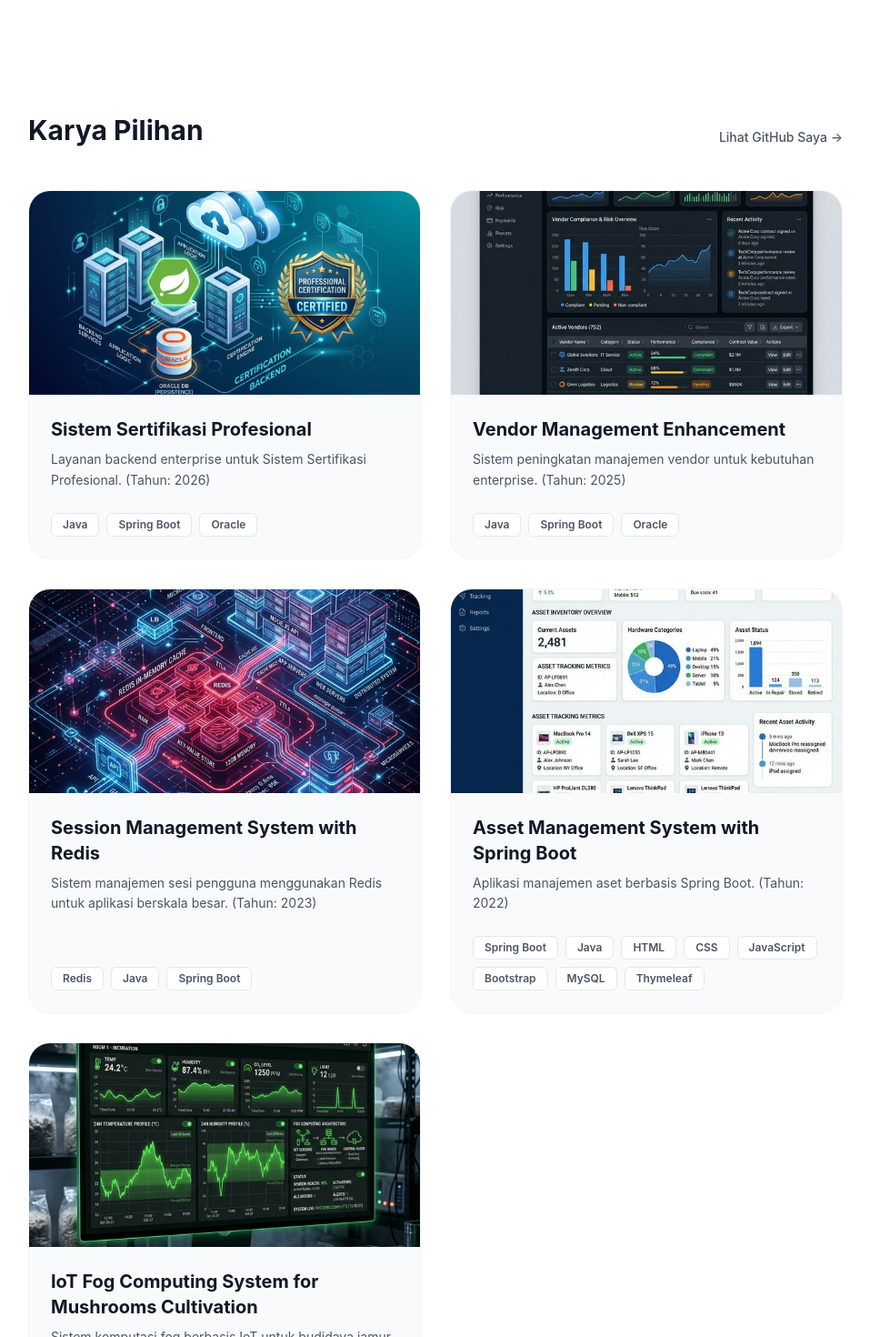
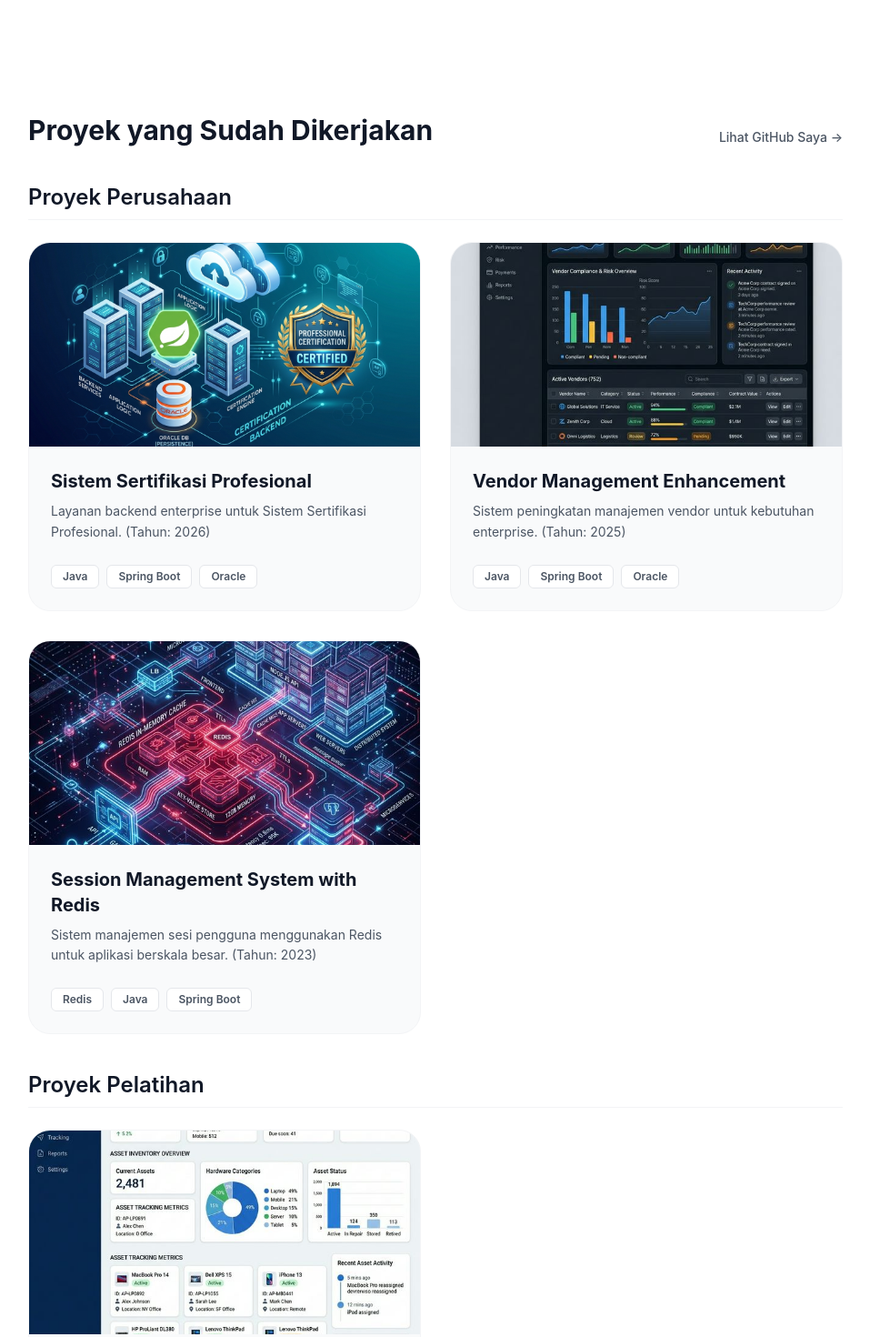
Before and after one commit to bintangmada/bintangmada.github.io, a React (Vite) app: page / in a window 1280 px wide. Shown: the part 600-2070 px from the top of the page at 91% size, without its empty margins (161-1118 px from the left). Built offline with nearby package versions, Linux system fonts and the light colour scheme.

Commit message:
update content and components

```diff
--- a/package.json
+++ b/package.json
@@ -15,7 +15,8 @@
     "framer-motion": "^12.38.0",
     "react": "^19.2.4",
     "react-dom": "^19.2.4",
-    "react-github-calendar": "^5.0.9"
+    "react-github-calendar": "^5.0.9",
+    "react-icons": "^5.7.0"
   },
   "devDependencies": {
     "@eslint/js": "^9.39.4",
--- a/src/components/Projects.jsx
+++ b/src/components/Projects.jsx
@@ -1,12 +1,24 @@
+import { useMemo } from "react";
+
 const Projects = ({ data }) => {
   const { projects, personal, ui } = data;
 
+  const groupedProjects = useMemo(() => {
+    const visible = projects.filter(p => !p.hidden);
+    const groups = {};
+    visible.forEach(p => {
+      const cat = p.category || "Lain-lain / Others";
+      if (!groups[cat]) groups[cat] = [];
+      groups[cat].push(p);
+    });
+    return groups;
+  }, [projects]);
+
   return (
-    <section id="projects" className="flex flex-col gap-8">
+    <section id="projects" className="flex flex-col gap-10">
 
       <div className="flex flex-col md:flex-row md:items-end justify-between gap-4">
         <div>
-
             <h2 className="text-3xl font-bold">{ui.projects || "Some things I've built"}</h2>
         </div>
         <a href={personal.github} target="_blank" rel="noreferrer" className="text-sm font-medium text-text-muted-light dark:text-text-muted-dark hover:text-text-main-light dark:hover:text-text-main-dark flex items-center gap-1 transition-colors">
@@ -14,8 +26,12 @@ const Projects = ({ data }) => {
         </a>
       </div>
 
-      <div className="grid grid-cols-1 md:grid-cols-2 gap-8 mt-4">
-        {projects.filter(p => !p.hidden).map((project, index) => (
+      <div className="flex flex-col gap-10">
+        {Object.entries(groupedProjects).map(([category, catProjects]) => (
+          <div key={category} className="flex flex-col gap-6">
+            <h3 className="text-2xl font-semibold border-b border-border-light dark:border-border-dark pb-2 text-text-main-light dark:text-text-main-dark">{category}</h3>
+            <div className="grid grid-cols-1 md:grid-cols-2 gap-8">
+              {catProjects.map((project, index) => (
                 <div key={index} className="bg-card-light dark:bg-card-dark rounded-3xl overflow-hidden border border-border-light dark:border-border-dark flex flex-col hover:shadow-md transition-shadow">
 
                   <div className="w-full h-48 md:h-56 bg-gray-200 dark:bg-gray-800">
@@ -42,12 +58,12 @@ const Projects = ({ data }) => {
                             </span>
                           ))}
                         </div>
-                  {/* <a href={project.link} target="_blank" rel="noreferrer" className="text-text-muted-light dark:text-text-muted-dark hover:text-accent-light dark:hover:text-accent-dark-text transition-colors p-2">
-                    <svg className="w-5 h-5" fill="none" stroke="currentColor" viewBox="0 0 24 24"><path strokeLinecap="round" strokeLinejoin="round" strokeWidth="2" d="M10 6H6a2 2 0 00-2 2v10a2 2 0 002 2h10a2 2 0 002-2v-4M14 4h6m0 0v6m0-6L10 14"></path></svg>
-                  </a> */}
                     </div>
                   </div>
 
+                </div>
+              ))}
+            </div>
           </div>
         ))}
       </div>
--- a/src/data/portfolio.json
+++ b/src/data/portfolio.json
@@ -80,7 +80,7 @@
         },
         "educations": [
             {
-                "degree": "Sarjana Teknik Informatika / Ilmu Komputer",
+                "degree": "Sarjana Teknik Informatika",
                 "institution": "Universitas Brawijaya",
                 "year": "2015",
                 "description": "Fokus: Jaringan Komputer, Keamanan Jaringan, dan Sistem Terdistribusi (IPK: 3.31)"
@@ -99,7 +99,7 @@
                 ]
             },
             {
-                "role": "Application Developer Jr.",
+                "role": "Application Developer",
                 "company": "PT Mitra Integrasi Informatika",
                 "duration": "Nov 2022 - Sekarang",
                 "description": "Membangun sistem backend dengan Java Spring Boot. Membuat proyek fullstack menggunakan Java, Thymeleaf, HTML, CSS, dan JS.",
@@ -113,7 +113,7 @@
                 ]
             },
             {
-                "role": "IT Developer",
+                "role": "Network Engineer",
                 "company": "Aan Safaat Permadi & Partners",
                 "duration": "Jan 2019 - Apr 2019",
                 "description": "Merancang dan mengembangkan sistem captive portal menggunakan Raspberry Pi. Mengintegrasikan FreeRadius, DaloRadius, dan CoovaChilli.",
@@ -138,6 +138,7 @@
         "projects": [
             {
                 "title": "Sistem Sertifikasi Profesional",
+                "category": "Proyek Perusahaan",
                 "description": "Layanan backend enterprise untuk Sistem Sertifikasi Profesional. (Tahun: 2026)",
                 "tags": [
                     "Java",
@@ -149,6 +150,7 @@
             },
             {
                 "title": "Vendor Management Enhancement",
+                "category": "Proyek Perusahaan",
                 "description": "Sistem peningkatan manajemen vendor untuk kebutuhan enterprise. (Tahun: 2025)",
                 "tags": [
                     "Java",
@@ -160,6 +162,7 @@
             },
             {
                 "title": "Session Management System with Redis",
+                "category": "Proyek Perusahaan",
                 "description": "Sistem manajemen sesi pengguna menggunakan Redis untuk aplikasi berskala besar. (Tahun: 2023)",
                 "tags": [
                     "Redis",
@@ -171,6 +174,7 @@
             },
             {
                 "title": "Asset Management System with Spring Boot",
+                "category": "Proyek Pelatihan",
                 "description": "Aplikasi manajemen aset berbasis Spring Boot. (Tahun: 2022)",
                 "tags": [
                     "Spring Boot",
@@ -187,6 +191,7 @@
             },
             {
                 "title": "HR Schema CRUD",
+                "category": "Proyek Pelatihan",
                 "hidden": true,
                 "description": "Operasi CRUD sederhana untuk skema HR. (Tahun: 2022)",
                 "tags": [
@@ -199,6 +204,7 @@
             },
             {
                 "title": "IoT Fog Computing System for Mushrooms Cultivation",
+                "category": "Proyek Skripsi / Akademik",
                 "description": "Sistem komputasi fog berbasis IoT untuk budidaya jamur. (Tahun: 2021)",
                 "tags": [
                     "IoT",
@@ -212,6 +218,7 @@
             },
             {
                 "title": "Clothing Store Landing Page & PWA",
+                "category": "Proyek Pelatihan",
                 "hidden": true,
                 "description": "Halaman landing untuk toko pakaian dengan fitur Progressive Web App (PWA). (Tahun: 2020)",
                 "tags": [
@@ -236,7 +243,7 @@
             "focusTitle": "Area Fokus",
             "education": "Pendidikan",
             "experience": "Pengalaman Kerja",
-            "projects": "Karya Pilihan",
+            "projects": "Proyek yang Sudah Dikerjakan",
             "viewGithub": "Lihat GitHub Saya",
             "contactTitle": "Mari Terhubung",
             "contactDesc": "Saya terbuka untuk peluang baru dan kolaborasi.",
@@ -251,7 +258,7 @@
             "namePlaceholder": "John Doe",
             "subjectPlaceholder": "Tawaran Proyek",
             "messagePlaceholder": "Ceritakan bagaimana saya bisa membantu Anda...",
-            "training": "Pelatihan & Sertifikasi",
+            "training": "Pelatihan",
             "organizations": "Organisasi & Kepanitiaan"
         },
         "trainings": [
@@ -259,19 +266,19 @@
                 "degree": "Java Coding Camp",
                 "institution": "PT Mitra Integrasi Informatika",
                 "year": "2022-2023",
-                "description": "Pelatihan dan Sertifikasi."
+                "description": "Pelatihan."
             },
             {
                 "degree": "Fullstack Web Designer",
                 "institution": "BuildWithAngga",
                 "year": "2020",
-                "description": "Pelatihan dan Sertifikasi."
+                "description": "Pelatihan."
             },
             {
                 "degree": "Progressive Web Apps",
                 "institution": "BuildWithAngga",
                 "year": "2020",
-                "description": "Pelatihan dan Sertifikasi."
+                "description": "Pelatihan."
             }
         ],
         "organizations": [
@@ -386,7 +393,7 @@
         },
         "educations": [
             {
-                "degree": "Bachelor Degree in Informatics / Computer Science",
+                "degree": "Bachelor Degree in Informatics",
                 "institution": "Brawijaya University",
                 "year": "2015",
                 "description": "Focus: Computer Networking, Network Security, and Distributed Systems. GPA : 3.31"
@@ -405,7 +412,7 @@
                 ]
             },
             {
-                "role": "Application Developer Jr.",
+                "role": "Application Developer",
                 "company": "PT Mitra Integrasi Informatika",
                 "duration": "Nov 2022 - Present",
                 "description": "Built backend systems with Java Spring Boot. Created fullstack projects using Java, Thymeleaf, HTML, CSS, and JS.",
@@ -419,7 +426,7 @@
                 ]
             },
             {
-                "role": "IT Developer",
+                "role": "Network Engineer",
                 "company": "Aan Safaat Permadi & Partners",
                 "duration": "Jan 2019 - Apr 2019",
                 "description": "Designed and developed captive portal system using Raspberry Pi. Integrated FreeRadius, DaloRadius, and CoovaChilli.",
@@ -444,6 +451,7 @@
         "projects": [
             {
                 "title": "Professional Certification System",
+                "category": "Company Projects",
                 "description": "Enterprise backend services for Professional Certification System. (Year: 2026)",
                 "tags": [
                     "Java",
@@ -455,6 +463,7 @@
             },
             {
                 "title": "Vendor Management Enhancement",
+                "category": "Company Projects",
                 "description": "An enhanced vendor management system for enterprise needs. (Year: 2025)",
                 "tags": [
                     "Java",
@@ -466,6 +475,7 @@
             },
             {
                 "title": "Session Management System with Redis",
+                "category": "Company Projects",
                 "description": "User session management system using Redis for scalable applications. (Year: 2023)",
                 "tags": [
                     "Redis",
@@ -477,6 +487,7 @@
             },
             {
                 "title": "Asset Management System with Spring Boot",
+                "category": "Training Projects",
                 "description": "Asset management application built with Spring Boot. (Year: 2022)",
                 "tags": [
                     "Spring Boot",
@@ -493,6 +504,7 @@
             },
             {
                 "title": "HR Schema CRUD",
+                "category": "Training Projects",
                 "hidden": true,
                 "description": "Simple CRUD operations for HR schemas. (Year: 2022)",
                 "tags": [
@@ -505,6 +517,7 @@
             },
             {
                 "title": "IoT Fog Computing System for Mushrooms Cultivation",
+                "category": "Thesis / Academic Projects",
                 "description": "IoT-based fog computing system for mushroom cultivation. (Year: 2021)",
                 "tags": [
                     "IoT",
@@ -518,6 +531,7 @@
             },
             {
                 "title": "Clothing Store Landing Page & PWA",
+                "category": "Training Projects",
                 "hidden": true,
                 "description": "Landing page and Progressive Web App (PWA) for a clothing store. (Year: 2020)",
                 "tags": [
@@ -542,7 +556,7 @@
             "focusTitle": "Focus Areas",
             "education": "Education",
             "experience": "Work Experience",
-            "projects": "Selected Works",
+            "projects": "Completed Projects",
             "viewGithub": "View My GitHub",
             "contactTitle": "Let's Connect",
             "contactDesc": "I'm open to new opportunities and collaborations.",
@@ -557,7 +571,7 @@
             "namePlaceholder": "John Doe",
             "subjectPlaceholder": "Project Offer",
             "messagePlaceholder": "Tell me how I can help you...",
-            "training": "Training & Certification",
+            "training": "Training",
             "organizations": "Organizations & Committees"
         },
         "trainings": [
@@ -565,19 +579,19 @@
                 "degree": "Java Coding Camp",
                 "institution": "PT Mitra Integrasi Informatika",
                 "year": "2022-2023",
-                "description": "Training and Certification."
+                "description": "Training."
             },
             {
                 "degree": "Fullstack Web Designer",
                 "institution": "BuildWithAngga",
                 "year": "2020",
-                "description": "Training and Certification."
+                "description": "Training."
             },
             {
                 "degree": "Progressive Web Apps",
                 "institution": "BuildWithAngga",
                 "year": "2020",
-                "description": "Training and Certification."
+                "description": "Training."
             }
         ],
         "organizations": [
```
Also changed, not shown: src/components/Skills.jsx (+17 -12 lines), 8 other files (tests, documents, lock files or other folders). Lines whose indentation alone changed are shown as unchanged.
